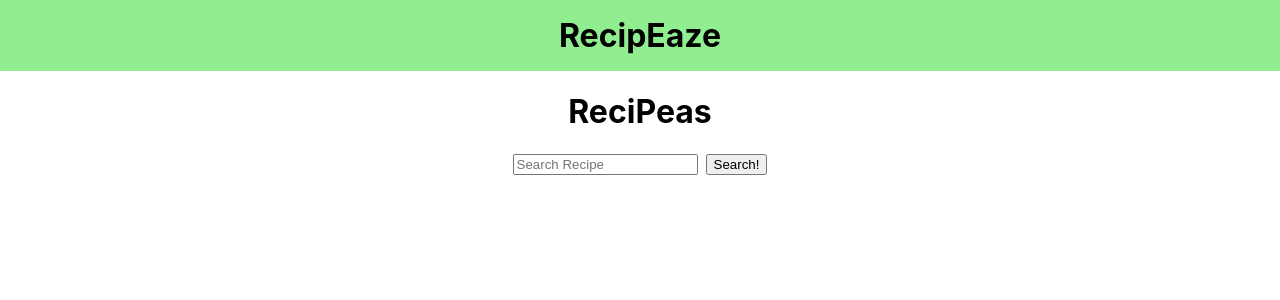
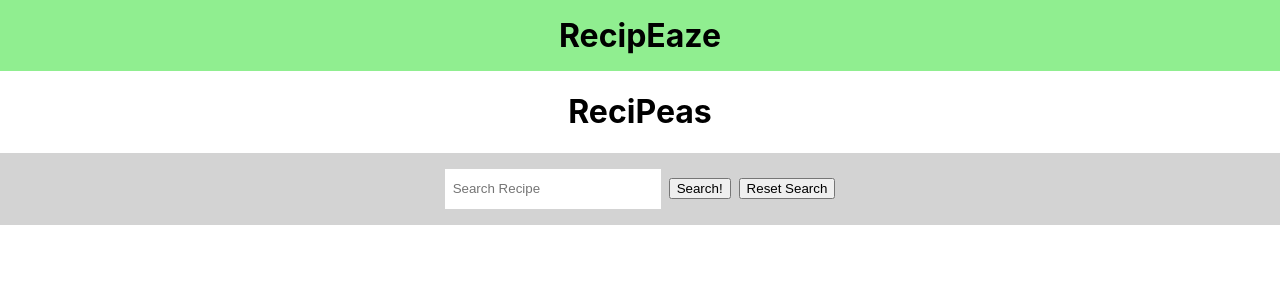
Before and after one commit to mcheng09/react-recipeas, a React (Create React App) app: page / in a window 1280 px wide. Shown: the top 300 px of the page. Built offline with nearby package versions, Linux system fonts and the light colour scheme.

Commit message:
update(RecipeSearch): adds styling classes

```diff
--- a/src/components/RecipeSearch/RecipeSearch.js
+++ b/src/components/RecipeSearch/RecipeSearch.js
@@ -1,13 +1,16 @@
 import React, { useState } from 'react';
+
+import styles from './RecipeSearch.module.css'
 
 const RecipeSearch = (props) => {
   const [searchRecipe, setSearchRecipe] = useState('')
 
   return (
-    <div>
+    <div className={styles.RecipeSearch}>
       <form>
-        <input placeholder='Search Recipe' style={{ marginRight: '8px'}} onChange={(e) => setSearchRecipe(e.target.value)}/>
+        <input className={styles.RecipeSearchInput} placeholder='Search Recipe' onChange={(e) => setSearchRecipe(e.target.value)}/>
         <input type='submit' value='Search!' onClick={e => props.clickHelper(e, searchRecipe)} />
+        <input type='reset' value='Reset Search'/>
       </form>
     </div>
   )
```
